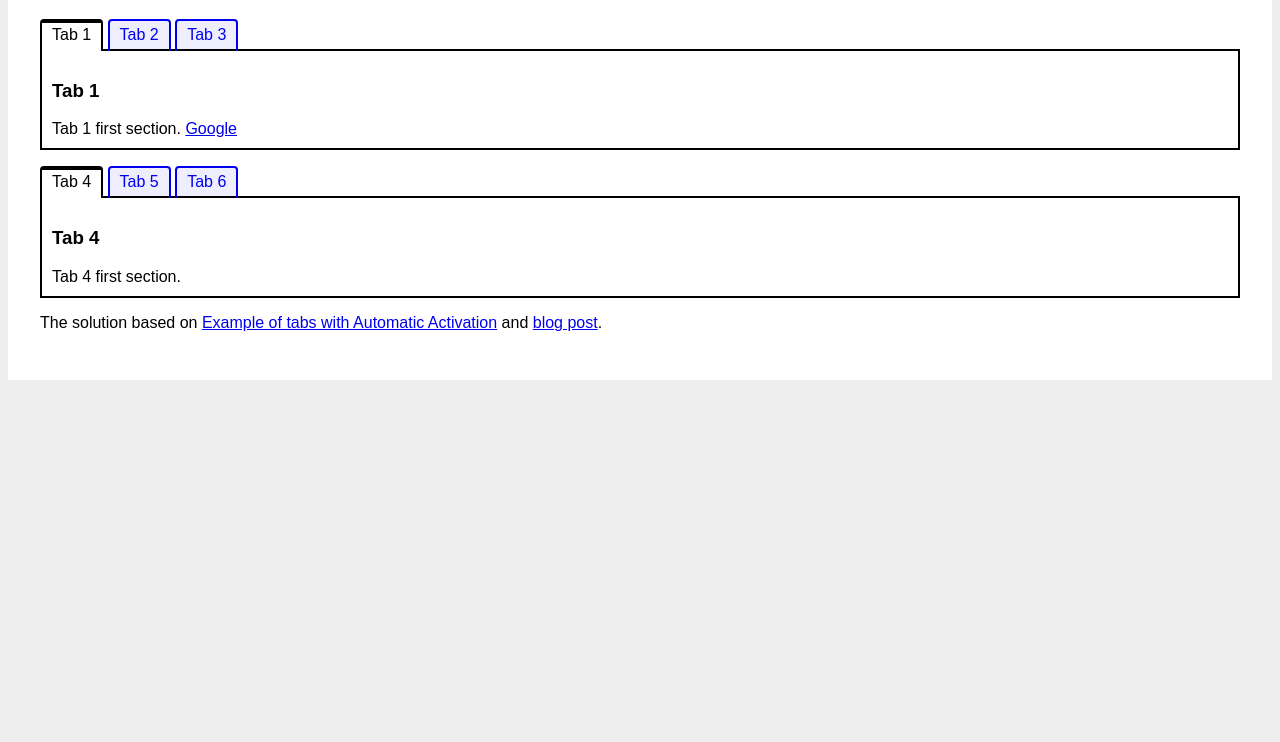
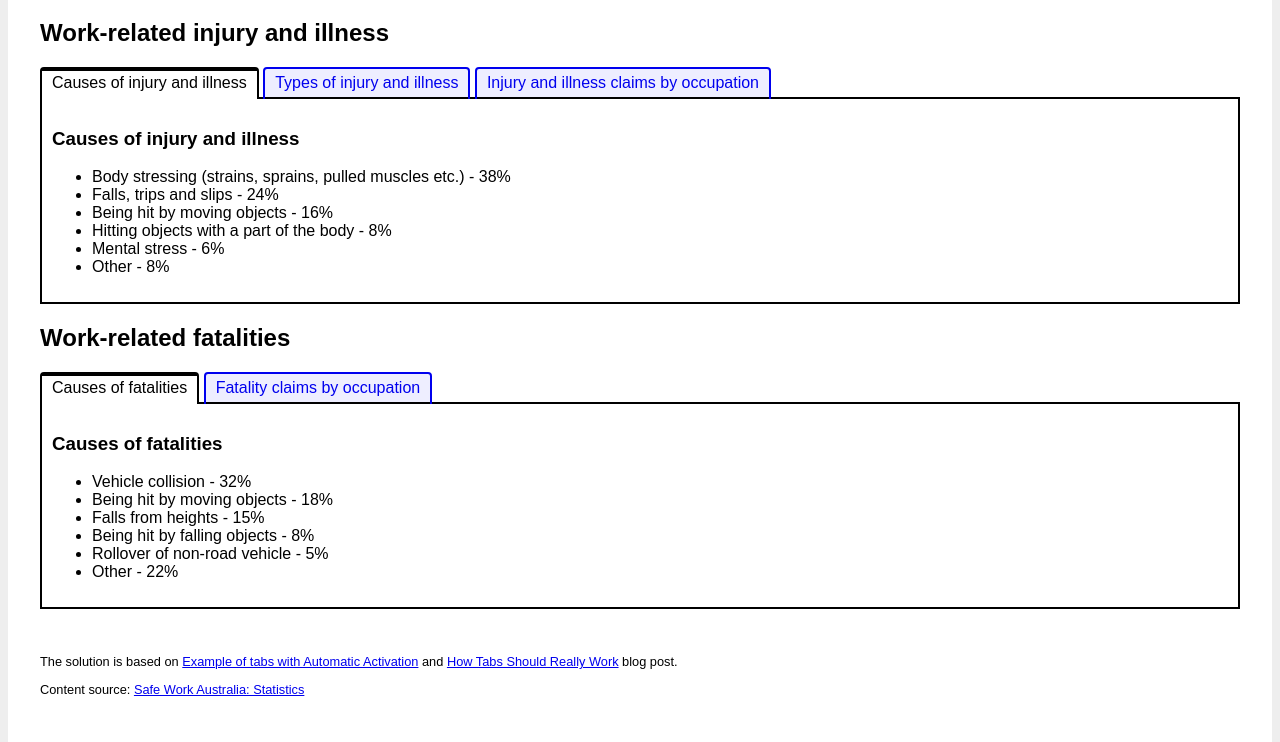
Before and after one commit to frontgirl/accessible-components, a website built with webpack: page src/index.html in a window 1280 px wide. Shown: the part 93-835 px from the top of the page. Before the commit the page ends 800 px from the top, so only its background shows below. Built offline with nearby package versions, Linux system fonts and the light colour scheme.

Commit message:
content added

```diff
--- a/src/index.html
+++ b/src/index.html
@@ -10,58 +10,98 @@
 <body>
   <main>
     <h1>Accessible Tab Panels Demo</h1>
+    <h2>Work-related injury and illness</h2>
     <div class="g-tab__tab-group" data-tabs>
       <ul class="g-tab__tab-list">
-        <li class="g-tab__tab" data-tab><a href="#tab1">Tab 1</a></li>
-        <li class="g-tab__tab" data-tab><a href="#tab2">Tab 2</a></li>
-        <li class="g-tab__tab" data-tab><a href="#tab3">Tab 3</a></li>
+        <li class="g-tab__tab" data-tab><a href="#tab1">Causes of injury and illness</a></li>
+        <li class="g-tab__tab" data-tab><a href="#tab2">Types of injury and illness</a></li>
+        <li class="g-tab__tab" data-tab><a href="#tab3">Injury and illness claims by occupation</a></li>
       </ul>
 
       <section id="tab1" class="g-tab__tab-panel" data-tab-panel>
-        <h3>Tab 1</h3>
-        Tab 1 first section.
-        <a href="google.com">Google</a>
+        <h3>Causes of injury and illness</h3>
+        <ul>
+          <li>Body stressing (strains, sprains, pulled muscles etc.) - 38%</li>
+          <li>Falls, trips and slips - 24%</li>
+          <li>Being hit by moving objects - 16%</li>
+          <li>Hitting objects with a part of the body - 8%</li>
+          <li>Mental stress - 6%</li>
+          <li>Other - 8%</li>
+        </ul>
       </section>
 
       <section id="tab2" class="g-tab__tab-panel" data-tab-panel>
-        <h3>Tab 2</h3>
-        Tab 2 first section.
+        <h3>Types of injury and illness</h3>
+        <ul>
+          <li>Traumatic joint/ligament and muscle/tendon injuries - 41%</li>
+          <li>Wounds, lacerations, amputations and internal organ damage - 16%</li>
+          <li>Musculoskeletal and connective tissue diseases - 16%</li>
+          <li>Fractures - 11%</li>
+          <li>Mental disorders - 7%</li>
+          <li>Other - 9%</li>
+        </ul>
       </section>
 
       <section id="tab3" class="g-tab__tab-panel" data-tab-panel>
-        <h3>Tab 3</h3>
-        Tab 3 first section.
+        <h3>Injury and illness claims by occupation</h3>
+        <ul>
+          <li>Labourers - 25%</li>
+          <li>Technicians and trade workers - 19%</li>
+          <li>Community and personal service workers - 17%</li>
+          <li>Machinery operators and drivers - 14%</li>
+          <li>Professionals - 10%</li>
+          <li>Sales workers - 5%</li>
+          <li>Managers - 5%</li>
+          <li>Clerical and administrative workers - 4%</li>
+        </ul>
       </section>
     </div>
 
+    <h2>Work-related fatalities</h2>
+
     <div class="g-tab__tab-group" data-tabs>
       <ul class="g-tab__tab-list">
-        <li class="g-tab__tab" data-tab><a href="#tab4">Tab 4</a></li>
-        <li class="g-tab__tab" data-tab><a href="#tab5">Tab 5</a></li>
-        <li class="g-tab__tab" data-tab><a href="#tab6">Tab 6</a></li>
+        <li class="g-tab__tab" data-tab><a href="#tab4">Causes of fatalities</a></li>
+        <li class="g-tab__tab" data-tab><a href="#tab5">Fatality claims by occupation</a></li>
       </ul>
 
       <section id="tab4" class="g-tab__tab-panel" data-tab-panel>
-        <h3>Tab 4</h3>
-        Tab 4 first section.
+        <h3>Causes of fatalities</h3>
+        <ul>
+          <li>Vehicle collision - 32%</li>
+          <li>Being hit by moving objects - 18%</li>
+          <li>Falls from heights - 15%</li>
+          <li>Being hit by falling objects - 8%</li>
+          <li>Rollover of non-road vehicle - 5%</li>
+          <li>Other - 22%</li>
+        </ul>
       </section>
 
       <section id="tab5" class="g-tab__tab-panel" data-tab-panel>
-        <h3>Tab 5</h3>
-        Tab 5 first section.
-      </section>
-
-      <section id="tab6" class="g-tab__tab-panel" data-tab-panel>
-        <h3>Tab 6</h3>
-        Tab 6 first section.
+        <h3>Fatality claims by occupation</h3>
+        <ul>
+          <li>Labourers - 29%</li>
+          <li>Machinery operators and drivers - 29%</li>
+          <li>Managers - 14%</li>
+          <li>Professionals - 9%</li>
+          <li>Technicians and trade workers - 9%</li>
+          <li>Community and personal service workers - 7%</li>
+          <li>Clerical and administrative workers - 2%</li>
+          <li>Sales workers - 1%</li>
+        </ul>
       </section>
     </div>
 
-    <footnote>
-      <p>The solution based on <a href="https://www.w3.org/TR/wai-aria-practices/examples/tabs/tabs-1/tabs.html">Example
+    <footer>
+      <p>The solution is based on <a
+          href="https://www.w3.org/TR/wai-aria-practices/examples/tabs/tabs-1/tabs.html">Example
           of tabs with Automatic Activation</a> and <a
-          href="https://cliener.tumblr.com/post/139412933763/how-tabs-should-really-work">blog post</a>.</p>
-    </footnote>
+          href="https://cliener.tumblr.com/post/139412933763/how-tabs-should-really-work">How Tabs Should Really
+          Work</a> blog post.</p>
+      <p>Content source: <a
+          href="https://www.safeworkaustralia.gov.au/statistics-and-research/statistics/statistics">Safe Work Australia:
+          Statistics</a></p>
+    </footer>
   </main>
 </body>
 
--- a/src/styles/basic.scss
+++ b/src/styles/basic.scss
@@ -9,3 +9,8 @@ main {
   padding: 2rem;
   margin: 0 auto;
 }
+
+footer {
+  font-size: 0.8rem;
+  padding-top: 2rem;
+}
```
